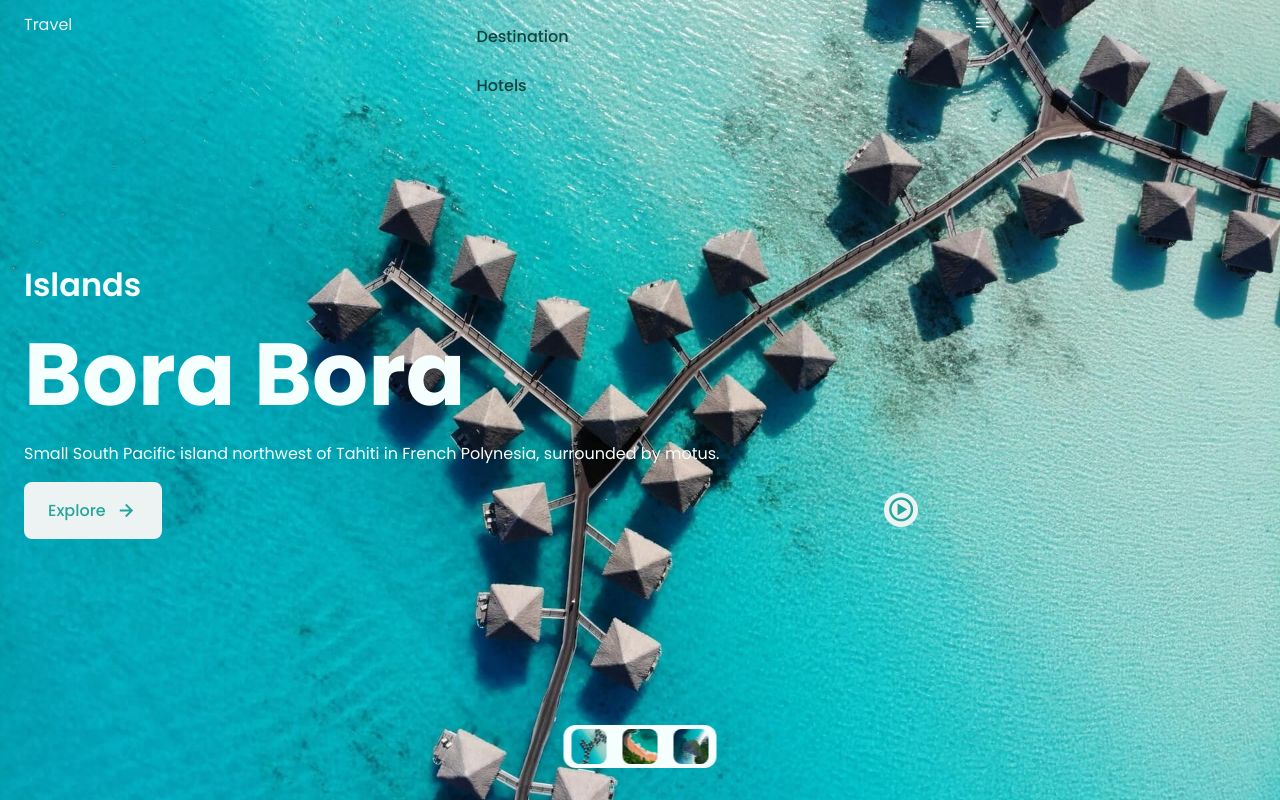
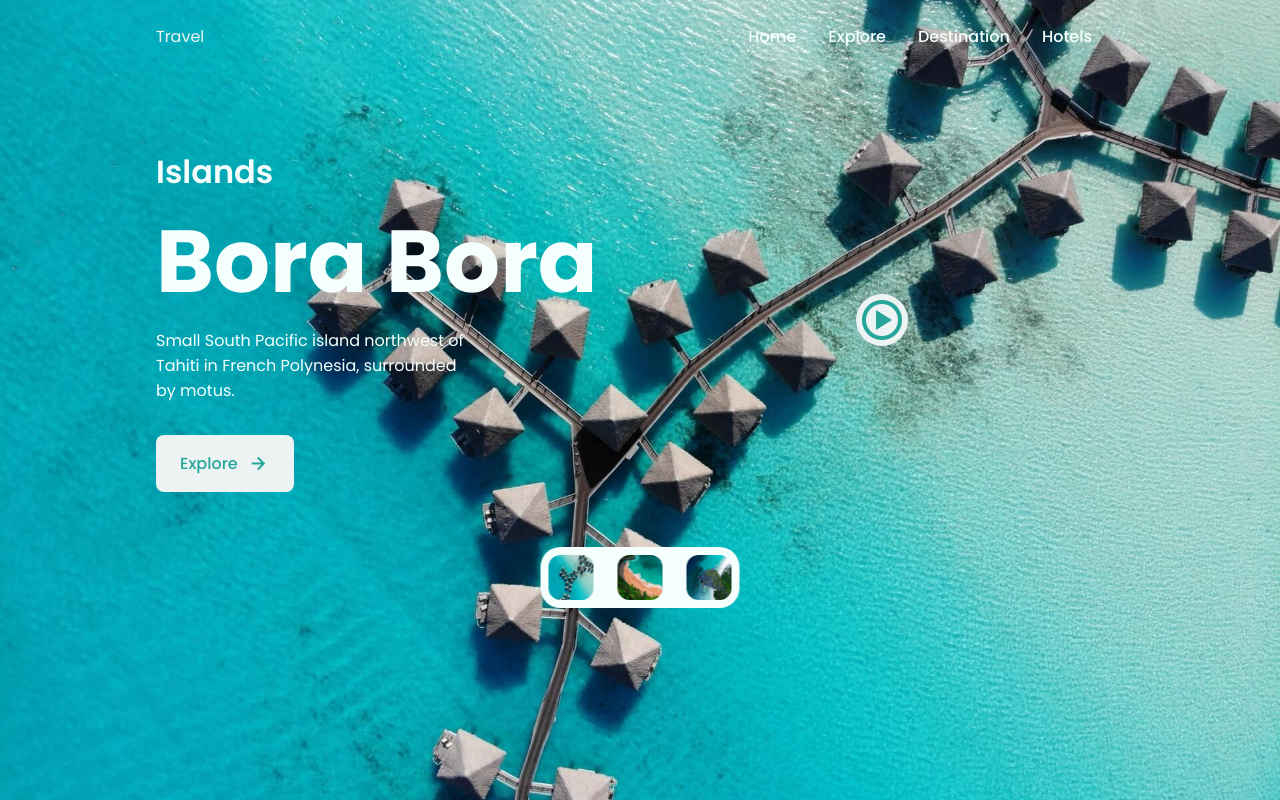
Before and after one commit to LeslieLopez25/moutainside-travel, a plain HTML site: page index.html in a window 1280 px wide. Shown: the top 800 px of the page. Drawn offline with nearby package versions, Linux system fonts and the light colour scheme.

Commit message:
Completed the css

```diff
--- a/index.html
+++ b/index.html
@@ -9,7 +9,7 @@
     <!-- SWIPER CSS -->
     <link rel="stylesheet" href="https://unpkg.com/swiper@8/swiper-bundle.min.css">
     <!--CSS  -->
-    <link rel="stylesheet" href="/css/styles.css">
+    <link rel="stylesheet" href="/styles.css">
     <title>Islands Travel</title>
 </head>
 <body>
--- a/css/styles.css
+++ b/styles.css
@@ -287,3 +287,112 @@ img {
     width: 45px;
     height: 45px;
 }
+
+/* MEDIA QUERIES */
+/* FOR SMALL DEVICES */
+@media screen and (max-width: 320px) {
+    .bd-container {
+        margin-left: 1rem;
+        margin-right: 1rem;
+    }
+
+    .controls__container {
+        column-gap: .25rem;
+    }
+
+    .islands__popup-video {
+        width: 230px;
+        height: 100px;
+    }
+}
+
+/* FOR MEDIUM DEVICES */
+@media screen and (min-width: 768px) {
+    .nav {
+        height: calc(var(--header-height) + 1.5rem);
+    }
+
+    .nav__list {
+        display: flex;
+    }
+
+    .nav__item {
+        margin-right: 2rem;
+        margin-bottom: 0;
+    }
+
+    .nav__link {
+        color: var(--body-color);
+    }
+
+    .nav__toggle {
+        display: none;
+    }
+
+    .islands__container {
+        grid-template-columns: repeat(2, 1fr);
+    }
+
+    .islands__description {
+        padding-right: 5rem;
+        margin-bottom: 2rem;
+    }
+
+    .islands__video {
+        justify-content: center;
+        align-items: center;
+        padding: 0;
+    }
+
+    .islands__video-icon {
+        font-size: 3rem;
+    }
+
+    .islands__popup-video {
+        width: 500px;
+        height: 250px;
+    }
+
+    .islands__popup-close {
+        font-size: 1.5rem;
+    }
+
+    .controls {
+        padding: .5rem;
+        border-radius: 1.25rem;
+    }
+
+    .controls__container {
+        column-gap: 1.5rem;
+    }
+
+    .controls__img {
+        width: 45px;
+        height: 45px;
+        border-radius: .75rem;
+    }
+
+    .swiper-slide-thumb-active {
+        width: 55px;
+        height: 55px;
+    }
+}
+
+/* FOR LARGER DEVICES */
+@media screen and (min-width: 1024px) {
+    .bd-container {
+        margin-left: auto;
+        margin-right: auto;
+    }
+
+    .islands__description {
+        padding-right: 11rem;
+    }
+}
+
+/* FOR TALL SCREENS ON MOBILES AND DESKTOP */
+@media screen and (min-height: 721px) {
+    .islands {
+        height: 640px;
+    }
+}
```
Also changed, not shown: css/swiper-bundle.min.css (deleted), js/swiper-bundle.min.js (deleted).
